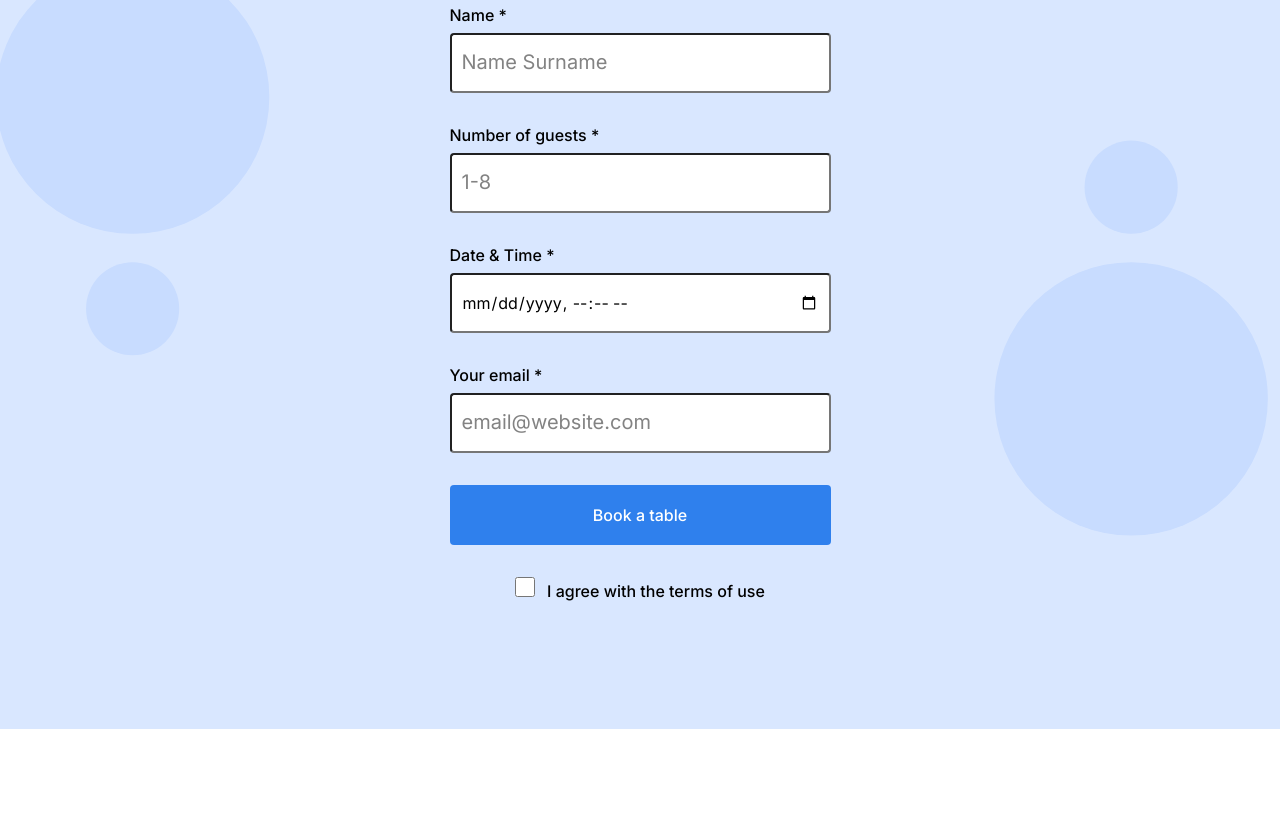
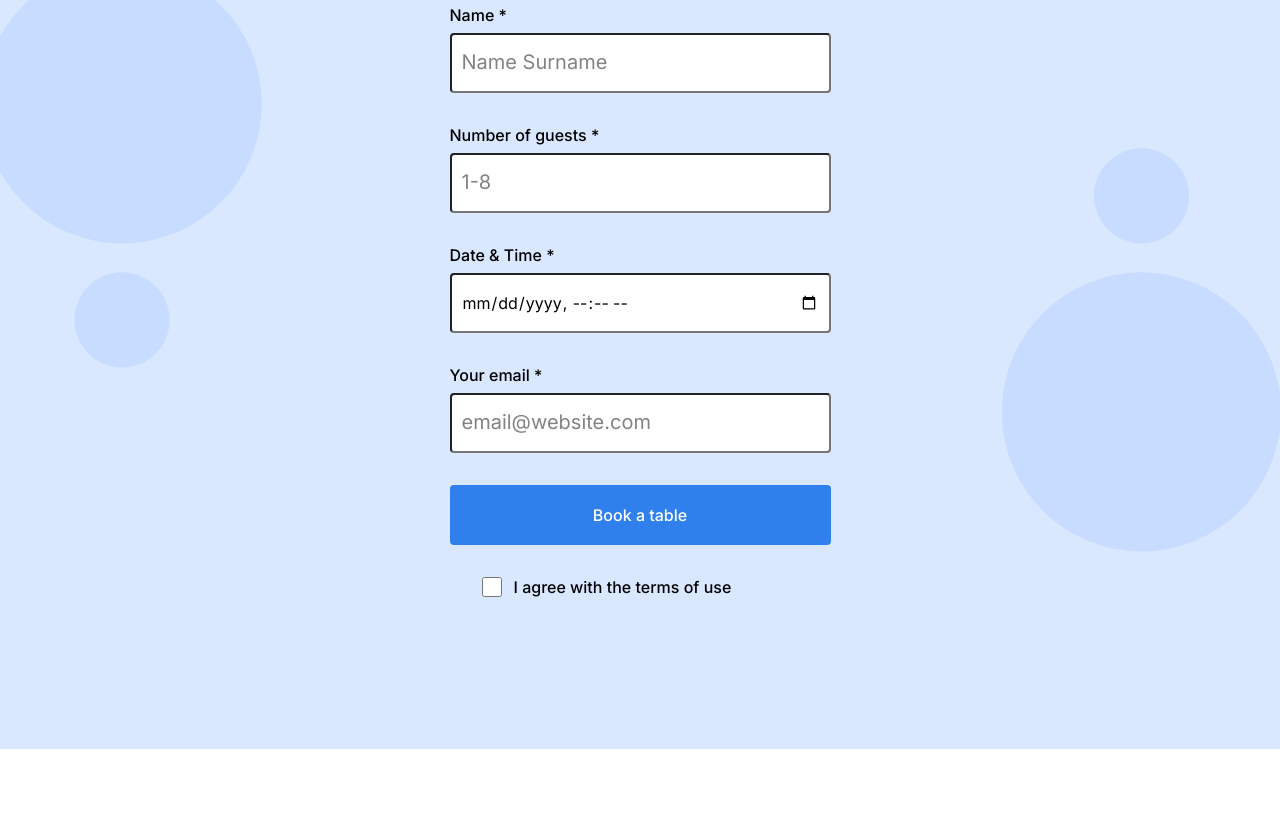
Before and after one commit to ahmade1700/se_project_coffeeshop, a plain HTML site: page index.html in a window 1280 px wide. Shown: the part 1905-2731 px from the top of the page. Drawn offline with Linux system fonts and the light colour scheme.

Commit message:
fixed the final two mistakes hopfully, aligning the checkbox and fixing the logo positon

```diff
--- a/Blocks/form.css
+++ b/Blocks/form.css
@@ -62,5 +62,11 @@
   border-radius: 2px;
   width: 20px;
   height: 20px;
-  margin: 32px 12px 0px auto;
+  margin-right: 12px;
 }
+
+.form__label_type_checkbox {
+  margin: 32px;
+  display: flex;
+  align-items: center;
+}
--- a/Blocks/header.css
+++ b/Blocks/header.css
@@ -5,7 +5,7 @@
   height: 100vh;
   min-height: 720px;
   max-height: 800px;
-  padding: 30px 80px 40px;
+  padding: 30px 30px 40px;
   position: relative;
   box-sizing: border-box;
   background: #fff url("../images/background_header.svg") no-repeat center/cover;
--- a/index.html
+++ b/index.html
@@ -159,14 +159,15 @@
               <button class="form__button" type="submit">Book a table</button>
             </fieldset>
             <fieldset class="form__fieldset">
-              <label for="terms" class="form__label">
+              <label class="form__label form__label_type_checkbox">
                 <input
+                  type="checkbox"
                   class="form__checkbox"
-                  id="terms"
-                  type="checkbox"
+                  name="remember-me"
                   required
-                />I agree with the terms of use</label
-              >
+                />
+                I agree with the terms of use
+              </label>
             </fieldset>
           </form>
         </section>
```
